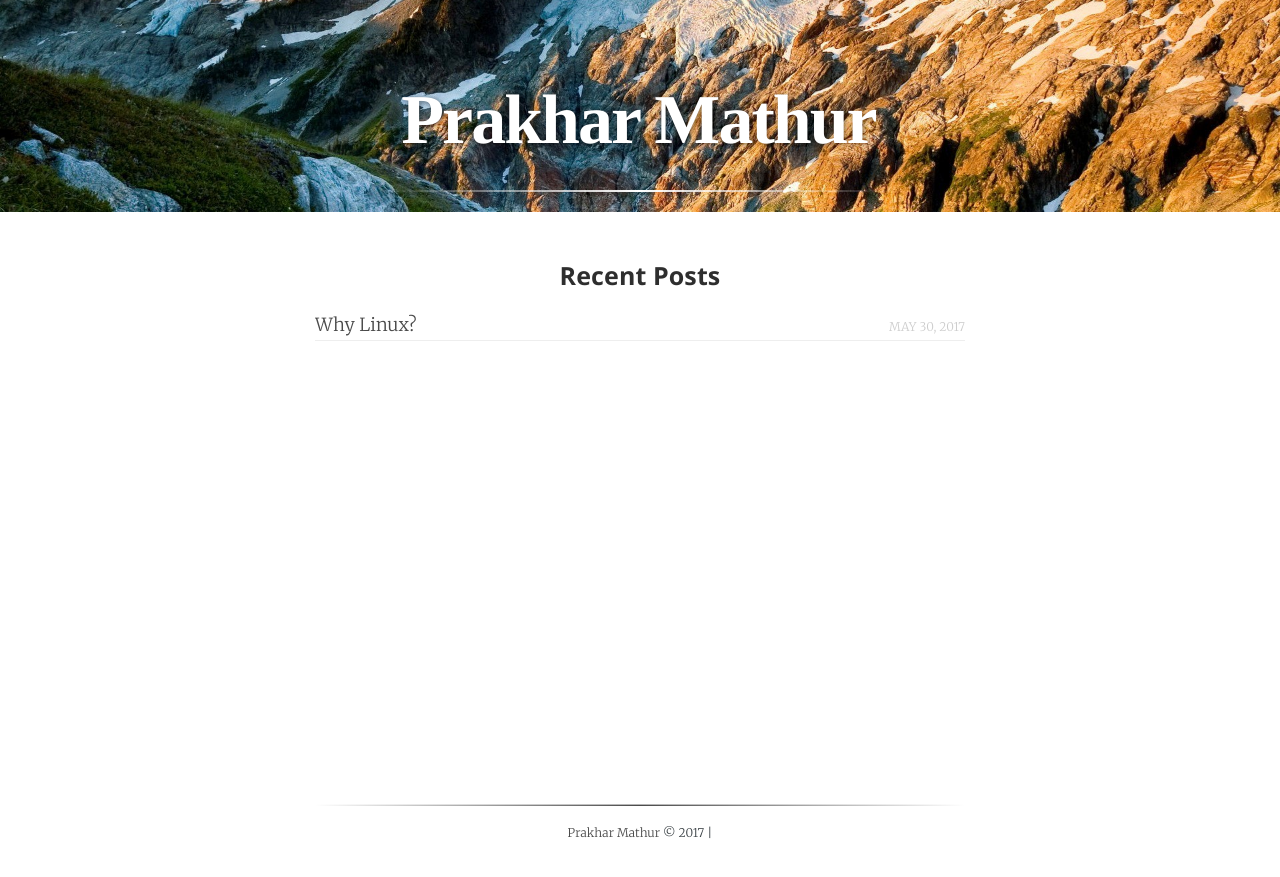
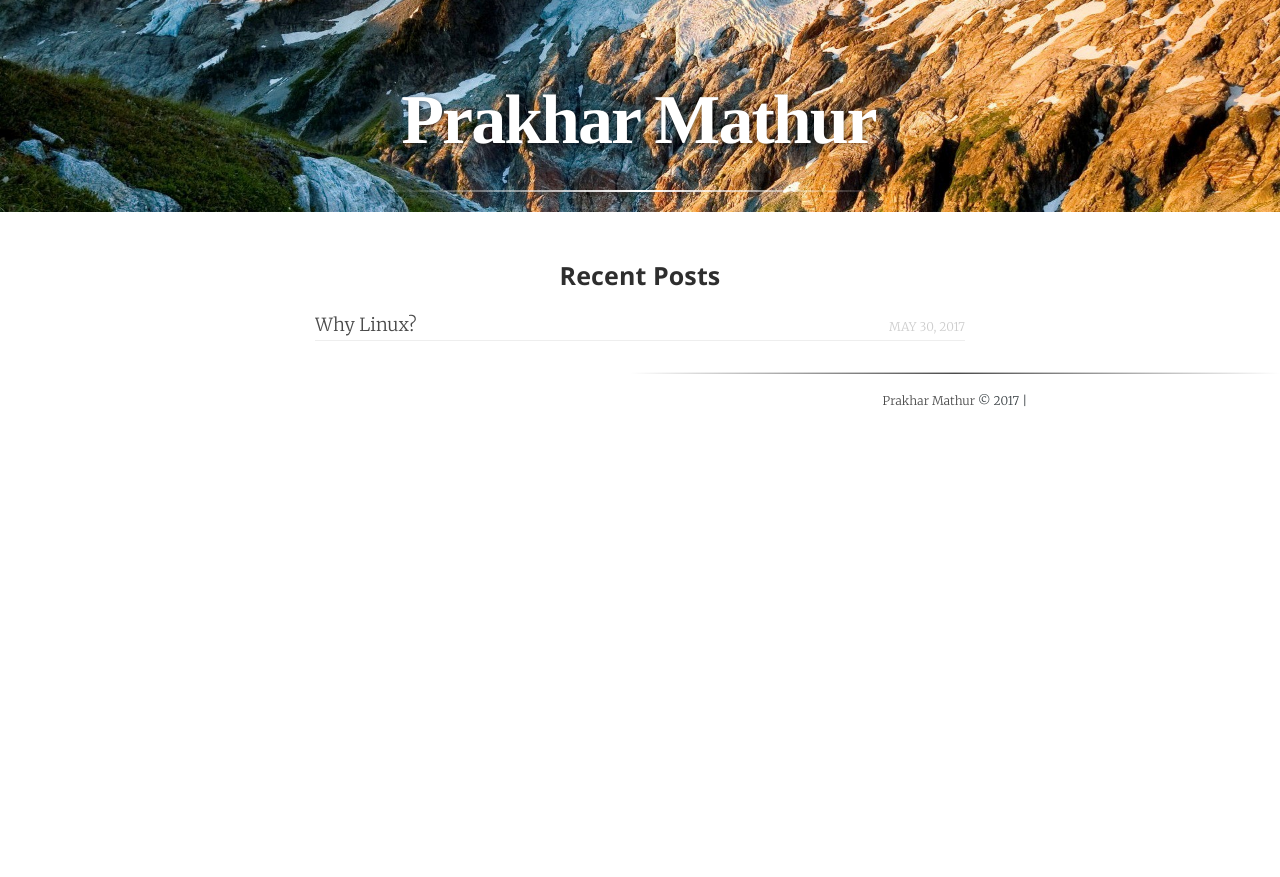
Before and after one commit to prakhar345/prakhar345.github.io, a Jekyll site: the page built from index.html, in a window 1280 px wide. Shown: the top 877 px of the page. Built offline with Jekyll 4.4.1, drawn with Linux system fonts in a browser that asks for light colours; some web fonts are replaced.

Commit message:
made changes

```diff
--- a/_includes/footer.html
+++ b/_includes/footer.html
@@ -1,4 +1,4 @@
-<footer class="site-footer" style="position: fixed;
+<footer class="site-footer" style="position: relative;
     bottom: 0;
     text-align: center;
     left: 50%;
```
